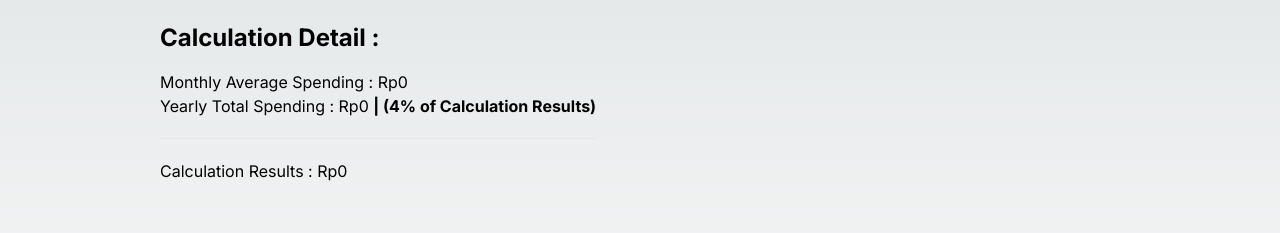
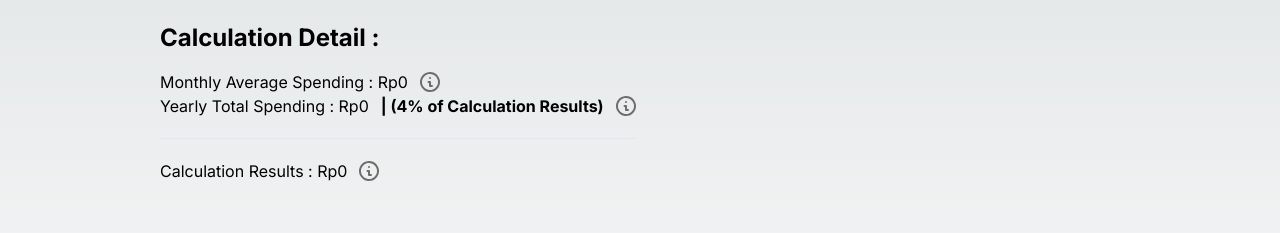
Before and after one commit to raiwirawan/to-do-app, a Next.js app: page /financial in a window 1280 px wide. Shown: the part 337-570 px from the top of the page. Built offline with nearby package versions, Linux system fonts and the light colour scheme.

Commit message:
Adding display info on CalculationDetails

```diff
--- a/app/financial/page.tsx
+++ b/app/financial/page.tsx
@@ -45,7 +45,7 @@ export default function Financial() {
 								onChange={(e) => setInput(e.target.value)}
 							/>
 						</div>
-						<div className="w-[45%] ml-auto h-full flex items-start justify-center hidden">
+						<div className="w-[45%] ml-auto h-full items-start justify-center hidden">
 							<button
 								type="button"
 								data-role="button"
--- /dev/null
+++ b/components/CalculationDetail.module.css
@@ -0,0 +1,7 @@
+.displayInfoContent {
+	display: none;
+}
+
+.displayInfoTrigger:hover .displayInfoContent {
+	display: block;
+}
--- a/components/CalculationDetails.tsx
+++ b/components/CalculationDetails.tsx
@@ -1,3 +1,5 @@
+import styles from "./CalculationDetail.module.css";
+
 export default function CalculationDetails({
 	monthlySpendingAvg,
 }: {
@@ -6,24 +8,102 @@ export default function CalculationDetails({
 	return (
 		<div>
 			<div className="font-bold text-2xl mb-4">Calculation Detail :</div>
-			<div>Monthly Average Spending : Rp{monthlySpendingAvg} </div>
-			<div>
+			<div className="flex flex-row items-center justify-start">
+				Monthly Average Spending : Rp{monthlySpendingAvg}
+				<DisplayInfo
+					id={infoData[0].id}
+					title={infoData[0].title}
+					description={infoData[0].desc}
+				/>
+			</div>
+			<div className="flex flex-row items-center justify-start">
 				Yearly Total Spending : Rp
 				{(typeof monthlySpendingAvg === "number"
 					? monthlySpendingAvg
-					: parseInt(monthlySpendingAvg)) * 12}{" "}
-				<b>| (4% of Calculation Results)</b>
+					: parseInt(monthlySpendingAvg)) * 12}
+				<b className="ml-3">| (4% of Calculation Results)</b>
+				<DisplayInfo
+					id={infoData[1].id}
+					title={infoData[1].title}
+					description={infoData[1].desc}
+				/>
 			</div>
 			<hr className="my-5" />
-			<div>
+			<div className="flex flex-row items-center justify-start">
 				Calculation Results : Rp
-				{(((typeof monthlySpendingAvg === "number"
+				{((typeof monthlySpendingAvg === "number"
 					? monthlySpendingAvg
 					: parseInt(monthlySpendingAvg)) *
 					12) /
-					0.04) *
-					1}
+					0.04}
+				<DisplayInfo
+					id={infoData[2].id}
+					title={infoData[2].title}
+					description={infoData[2].desc}
+				/>
 			</div>
 		</div>
 	);
 }
+
+function DisplayInfo({
+	id,
+	title,
+	description,
+}: {
+	id: number;
+	title: string;
+	description: string;
+}) {
+	return (
+		<span
+			className={`inline-block relative displayInfoTrigger ml-3 ${styles.displayInfoTrigger}`}
+			id={`info-${id}`}
+		>
+			<div
+				className="relative"
+				data-name="display-info-logo text-white displayInfoLogo"
+			>
+				<svg
+					width="20"
+					height="20"
+					viewBox="0 0 20 20"
+					fill="none"
+					xmlns="http://www.w3.org/2000/svg"
+				>
+					<path
+						d="M8.5 10H10V14H12M10 6H10.01M11.5628 18.8633C12.7268 18.658 13.8389 18.2256 14.8357 17.5905C15.8325 16.9555 16.6945 16.1303 17.3724 15.1622C18.0503 14.194 18.5309 13.1018 18.7867 11.948C19.0425 10.7941 19.0685 9.60111 18.8633 8.43717C18.658 7.27322 18.2256 6.1611 17.5905 5.1643C16.9555 4.1675 16.1303 3.30554 15.1622 2.62763C14.194 1.94972 13.1018 1.46914 11.948 1.21334C10.7941 0.957527 9.60111 0.931496 8.43717 1.13673C7.27322 1.34196 6.1611 1.77444 5.1643 2.40948C4.1675 3.04451 3.30554 3.86966 2.62763 4.83781C1.94972 5.80597 1.46914 6.89816 1.21334 8.05205C0.957527 9.20593 0.931496 10.3989 1.13673 11.5628C1.34197 12.7268 1.77445 13.8389 2.40948 14.8357C3.04451 15.8325 3.86966 16.6945 4.83781 17.3724C5.80597 18.0503 6.89816 18.5309 8.05205 18.7867C9.20593 19.0425 10.3989 19.0685 11.5628 18.8633Z"
+						stroke="#6e6d6d"
+						strokeWidth="2"
+						strokeLinecap="round"
+						strokeLinejoin="round"
+					/>
+				</svg>
+			</div>
+			<div
+				className={`absolute top-0 left-0 mt-8 w-[10rem] h-auto rounded-2xl p-3 bg-blue-500 displayInfoContent z-[2] ${styles.displayInfoContent}`}
+			>
+				<h3 className="text-[0.5rem] font-bold">{title}</h3>
+				<p className="text-[0.5rem] mt-2">{description}</p>
+			</div>
+		</span>
+	);
+}
+
+const infoData = [
+	{
+		id: 1,
+		title: "Monthly Average Spending",
+		desc: "Is your total expenditure each month on average.",
+	},
+	{
+		id: 2,
+		title: "Yearly Total Spending",
+		desc: "Is your total expenditure of one year. (Monthly Average Spending x 12 month [one year]).",
+	},
+	{
+		id: 3,
+		title: "Calculation Result",
+		desc: "Is the total you need to meet your needs for a year which is 4% of the results of this calculation. (Yearly Total Spending / 4%)",
+	},
+];
```
Also changed, not shown: public/info-icon.svg (added).
